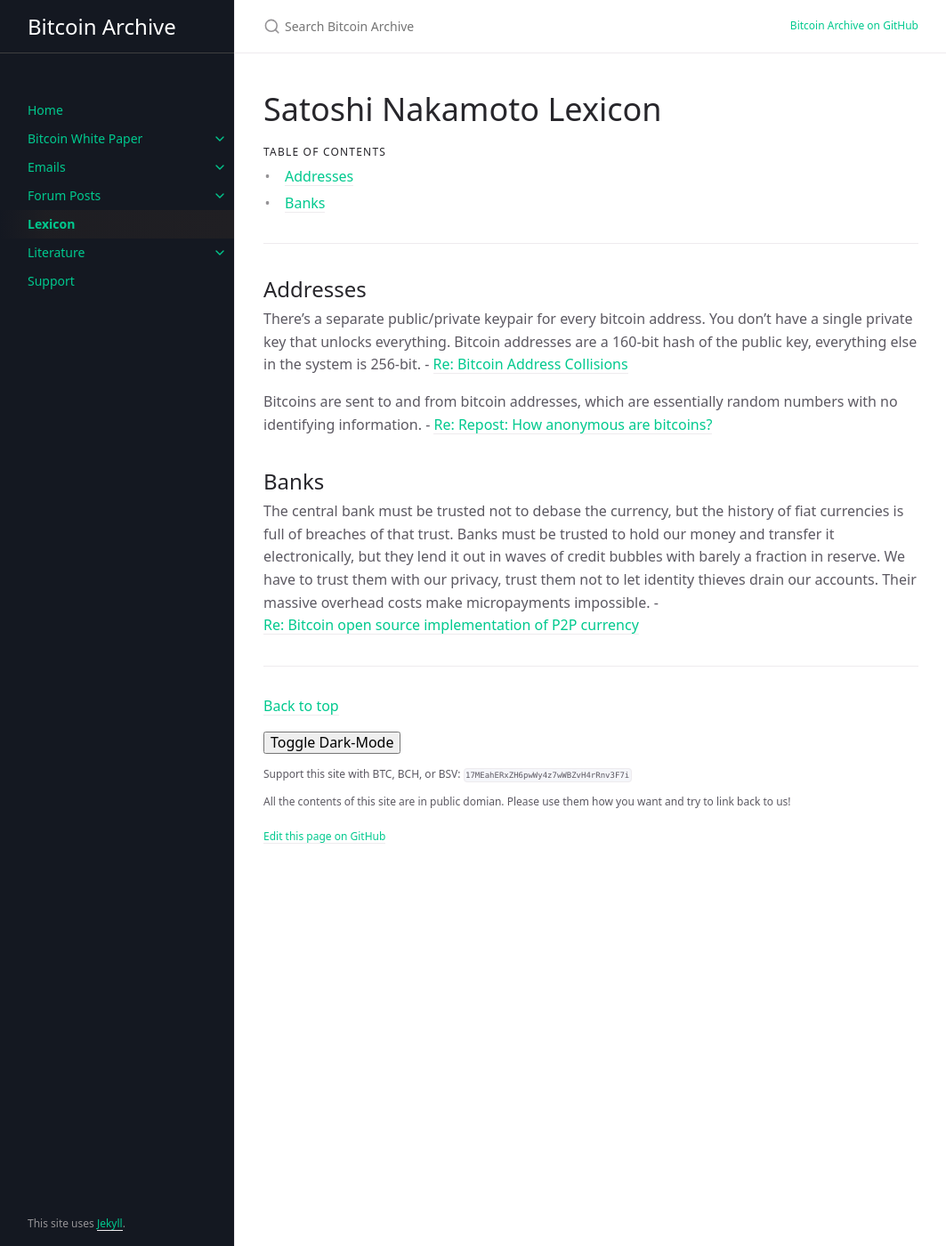
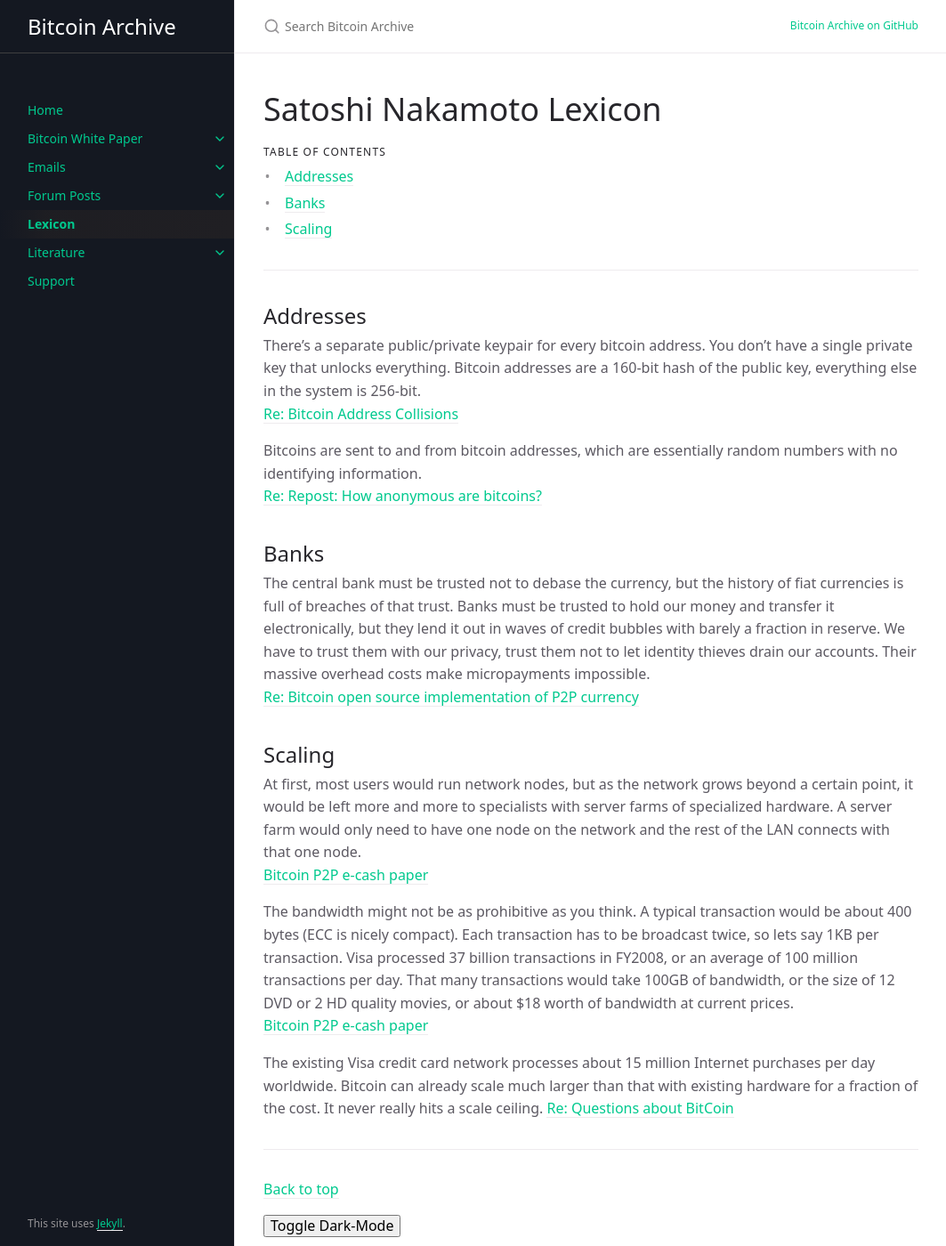
Before and after one commit to wakgill/bitcoin-archive, a Jekyll site: the page built from lexicon.md, in a window 1280 px wide and 1400 px high. Shown: the whole window at 89% size, without its empty margins (108-1171 px from the left). Built offline with Jekyll 4.4.1, drawn with Linux system fonts in a browser that asks for light colours; some web fonts are replaced; comment, search, counter and statistics services are not loaded.

Commit message:
Update lexicon.md

```diff
--- a/lexicon.md
+++ b/lexicon.md
@@ -18,10 +18,24 @@ search_exclude: true
 
 ## Addresses
 
-There's a separate public/private keypair for every bitcoin address.  You don't have a single private key that unlocks everything.  Bitcoin addresses are a 160-bit hash of the public key, everything else in the system is 256-bit. - [Re: Bitcoin Address Collisions](/docs/forum/bitcoin-forum/65)
+There's a separate public/private keypair for every bitcoin address.  You don't have a single private key that unlocks everything.  Bitcoin addresses are a 160-bit hash of the public key, everything else in the system is 256-bit.<br>
+[Re: Bitcoin Address Collisions](/docs/forum/bitcoin-forum/65)
 
-Bitcoins are sent to and from bitcoin addresses, which are essentially random numbers with no identifying information. - [Re: Repost: How anonymous are bitcoins?](/docs/forum/bitcoin-forum/7)
+Bitcoins are sent to and from bitcoin addresses, which are essentially random numbers with no identifying information.<br>
+[Re: Repost: How anonymous are bitcoins?](/docs/forum/bitcoin-forum/7)
 
 ## Banks
 
-The central bank must be trusted not to debase the currency, but the history of fiat currencies is full of breaches of that trust. Banks must be trusted to hold our money and transfer it electronically, but they lend it out in waves of credit bubbles with barely a fraction in reserve. We have to trust them with our privacy, trust them not to let identity thieves drain our accounts. Their massive overhead costs make micropayments impossible. - [Re: Bitcoin open source implementation of P2P currency](/docs/emails/p2p-research/1/)
+The central bank must be trusted not to debase the currency, but the history of fiat currencies is full of breaches of that trust. Banks must be trusted to hold our money and transfer it electronically, but they lend it out in waves of credit bubbles with barely a fraction in reserve. We have to trust them with our privacy, trust them not to let identity thieves drain our accounts. Their massive overhead costs make micropayments impossible.<br>
+[Re: Bitcoin open source implementation of P2P currency](/docs/emails/p2p-research/1/)
+
+## Scaling
+
+At first, most users would run network nodes, but as the network grows beyond a certain point, it would be left more and more to specialists with server farms of specialized hardware. A server farm would only need to have one node on the network and the rest of the LAN connects with that one node.<br>
+[Bitcoin P2P e-cash paper](/docs/emails/cryptography/2)
+
+The bandwidth might not be as prohibitive as you think. A typical transaction would be about 400 bytes (ECC is nicely compact). Each transaction has to be broadcast twice, so lets say 1KB per transaction. Visa processed 37 billion transactions in FY2008, or an average of 100 million transactions per day. That many transactions would take 100GB of bandwidth, or the size of 12 DVD or 2 HD quality movies, or about $18 worth of bandwidth at current prices.<br>
+[Bitcoin P2P e-cash paper](/docs/emails/cryptography/2)
+
+The existing Visa credit card network processes about 15 million Internet purchases per day worldwide.  Bitcoin can already scale much larger than that with existing hardware for a fraction of the cost.  It never really hits a scale ceiling.
+[Re: Questions about BitCoin](/docs/emails/mike-hearn/1)
```
